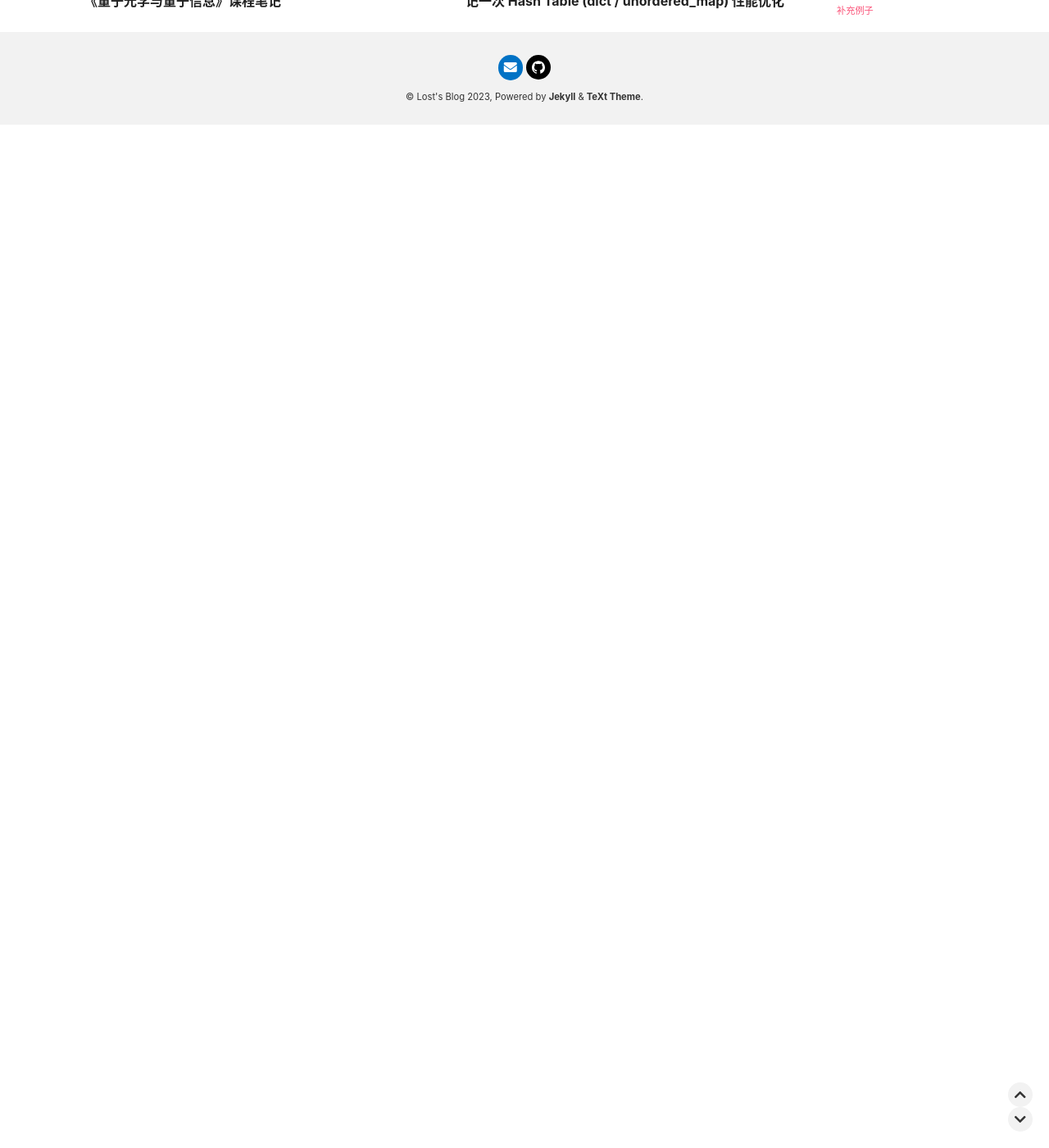
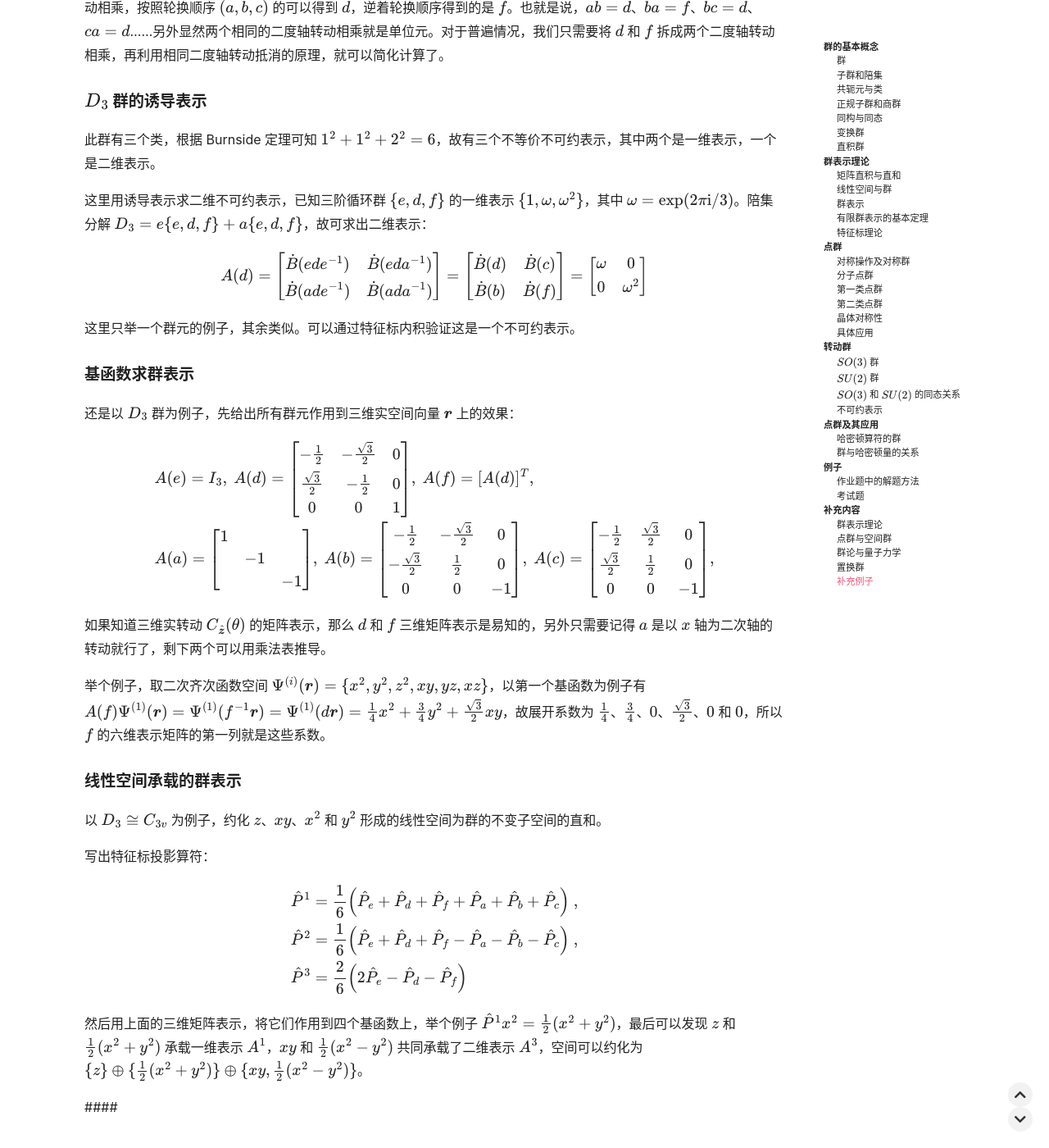
Before and after one commit to Lost-MSth/Lost-MSth.github.io, a Jekyll site: the page built from _posts/physics/2023-02-21-introduction-to-group-theory-lecture-note.md, in a window 1280 px wide and 1400 px high, scrolled down 29112 px. Shown: the whole window at 82% size. Built offline with Jekyll 4.4.1, drawn with Linux system fonts in a browser that asks for light colours; nearby versions of some CDN libraries; comment, search, counter and statistics services are not loaded; before the commit the page ends 29264 px from its top, so only the background shows below that; some of the changed text lies outside the part shown.

Commit message:
Update 2023-02-21-introduction-to-group-theory-lecture-note.md

```diff
--- a/_posts/physics/2023-02-21-introduction-to-group-theory-lecture-note.md
+++ b/_posts/physics/2023-02-21-introduction-to-group-theory-lecture-note.md
@@ -973,7 +973,7 @@ Frobenius 定理
 
 ### 点群与空间群
 
-定义**转动反射面** $$S_{\vb*{k}}(2 \pi / n) = \sigma_{\vb*{k}} C_{\vb*{k}}(2 \pi / n)$$，和**转动反演轴**有关系式：$$\sigma_{\vb*{k}} C_{\vb*{k}}(2 \pi / n) = I C_{\vb*{k}}(2 \pi / n + \pi)$$。
+定义**转动反射面** $$S_{\vb*{k}}(2 \pi / n) = \sigma_{\vb*{k}} C_{\vb*{k}}(2 \pi / n)$$，和**转动反演轴**有关系式：$$\sigma_{\vb*{k}} C_{\vb*{k}}(2 \pi / n) = I C_{\vb*{k}}(2 \pi / n + \pi)$$，再补一个对转轴的转动：当 $O \in \mathrm{SO}(3)$ 时，有 $$O C_{\vb*{k}}(\theta) O^{-1} = C_{O \vb*{k}} (\theta)$$。
 
 1. 第一类点群：$C_n$、$D_n$、$T$、$O$、$Y$（二十面体群）
 2. 第二类点群
@@ -1066,7 +1066,87 @@ $$
 **杨图 $[\lambda]$ 对应的不可约表示的维度，等于其标准盘的个数。**
 
 > 补一个计算技巧：只有一个公共元的两个轮换可以连接，即 $$\mqty(a & b & c & d) \mqty(d & e & f) = \mqty(a & b & c & d & e & f)$$，注意等号意味着同样也可以用这个式子来拆解。
-
+>
 > 略去李群、李代数部分，因为要从拓扑、流形开始抄，不想干了。
 
 ### 补充例子
+
+**定理：一个群元的同类的个数乘上与这个群元对易的群元个数，等于群的阶。**
+
+#### $D_3$ 群
+
+$D_3$ 群是一个非常常见常考的群，其本质定义是对于平面上一个正三角形，使其形状不变的六种操作组成的群，包括单位元 $e$，两个三度轴的 $$120^{\circ}$$ 转动操作 $d$ 和 $f$，以及三个在水平面上的二度轴转动 $a$、$b$ 和 $c$。
+
+$D_3$ 群的类：$$\{e\}$$、$$\{d, f\}$$、$$\{a, b, c\}$$。
+
+乘法表背起来麻烦，但是除了从头画图推导，我们有一些别的技巧来记忆。两个三度轴的转动相乘是简单的，毕竟正规子群 $$\{e, d, f\}$$ 是三阶循环群，所以 $dd = f$ 并且 $ff = d$。三个二度轴的转动互相乘满足一个规律：不同的两个二度轴转动相乘，按照轮换顺序 $(a, b, c)$ 的可以得到 $d$，逆着轮换顺序得到的是 $f$。也就是说，$ab = d$、$ba = f$、$bc = d$、$ca = d$……另外显然两个相同的二度轴转动相乘就是单位元。对于普遍情况，我们只需要将 $d$ 和 $f$ 拆成两个二度轴转动相乘，再利用相同二度轴转动抵消的原理，就可以简化计算了。
+
+#### $D_3$ 群的诱导表示
+
+此群有三个类，根据 Burnside 定理可知 $1^2 + 1^2 + 2^2 = 6$，故有三个不等价不可约表示，其中两个是一维表示，一个是二维表示。
+
+这里用诱导表示求二维不可约表示，已知三阶循环群 $$\{e, d, f\}$$ 的一维表示 $$\{1, \omega, \omega^2\}$$，其中 $\omega = \exp(2 \pi \ii / 3)$。陪集分解 $$D_3 = e \{e, d, f\} + a \{e, d, f\}$$，故可求出二维表示：
+
+$$
+A(d) = \mqty[
+   \dot{B}(e d e^{-1}) & \dot{B}(e d a^{-1}) \\
+   \dot{B}(a d e^{-1}) & \dot{B}(a d a^{-1})
+] = \mqty [
+   \dot{B}(d) & \dot{B}(c) \\
+   \dot{B}(b) & \dot{B}(f)
+] = \mqty [
+   \omega & 0 \\
+   0 & \omega^2
+]
+$$
+
+这里只举一个群元的例子，其余类似。可以通过特征标内积验证这是一个不可约表示。
+
+#### 基函数求群表示
+
+还是以 $D_3$ 群为例子，先给出所有群元作用到三维实空间向量 $$\vb*{r}$$ 上的效果：
+
+$$
+\begin{aligned}
+& A(e) = I_3,
+\ A(d) = \mqty[
+   -\frac{1}{2} & -\frac{\sqrt{3}}{2} & 0 \\
+   \frac{\sqrt{3}}{2} & - \frac{1}{2} & 0 \\
+   0 & 0 & 1
+],
+\ A(f) = [A(d)]^{T}, \\
+& A(a) = \mqty[\dmat{1, -1, -1}],
+\ A(b) = \mqty[
+   -\frac{1}{2} & -\frac{\sqrt{3}}{2} & 0 \\
+   -\frac{\sqrt{3}}{2} & \frac{1}{2} & 0 \\
+   0 & 0 & -1
+],
+\ A(c) = \mqty[
+   -\frac{1}{2} & \frac{\sqrt{3}}{2} & 0 \\
+   \frac{\sqrt{3}}{2} & \frac{1}{2} & 0 \\
+   0 & 0 & -1
+],
+\end{aligned}
+$$
+
+如果知道三维实转动 $$C_{\vu*{z}}(\theta)$$ 的矩阵表示，那么 $d$ 和 $f$ 三维矩阵表示是易知的，另外只需要记得 $a$ 是以 $x$ 轴为二次轴的转动就行了，剩下两个可以用乘法表推导。
+
+举个例子，取二次齐次函数空间 $$\Psi^{(i)}(\vb*{r}) = \{x^2, y^2, z^2, xy, yz, xz\}$$，以第一个基函数为例子有 $$A(f) \Psi^{(1)}(\vb*{r}) = \Psi^{(1)}(f^{-1} \vb*{r}) = \Psi^{(1)}(d \vb*{r}) = \frac{1}{4} x^2 + \frac{3}{4} y^2 + \frac{\sqrt{3}}{2} xy$$，故展开系数为 $\frac{1}{4}$、$\frac{3}{4}$、$0$、$\frac{\sqrt{3}}{2}$、$0$ 和 $0$，所以 $f$ 的六维表示矩阵的第一列就是这些系数。
+
+#### 线性空间承载的群表示
+
+以 $D_3 \cong C_{3v}$ 为例子，约化 $z$、$xy$、$x^2$ 和 $y^2$ 形成的线性空间为群的不变子空间的直和。
+
+写出特征标投影算符：
+
+$$
+\begin{aligned}
+   \hat{P}^{1} &= \frac{1}{6} \qty(\hat{P}_{e} + \hat{P}_{d} + \hat{P}_{f} + \hat{P}_{a} + \hat{P}_{b} + \hat{P}_{c}) \ , \\
+   \hat{P}^{2} &= \frac{1}{6} \qty(\hat{P}_{e} + \hat{P}_{d} + \hat{P}_{f} - \hat{P}_{a} - \hat{P}_{b} - \hat{P}_{c}) \ , \\
+   \hat{P}^{3} &= \frac{2}{6} \qty(2 \hat{P}_{e} - \hat{P}_{d} - \hat{P}_{f})
+\end{aligned}
+$$
+
+然后用上面的三维矩阵表示，将它们作用到四个基函数上，举个例子 $$\hat{P}^{1} x^2 = \frac{1}{2} (x^2 + y^2)$$，最后可以发现 $z$ 和 $\frac{1}{2} (x^2 + y^2)$ 承载一维表示 $A^{1}$，$xy$ 和 $\frac{1}{2} (x^2 - y^2)$ 共同承载了二维表示 $A^{3}$，空间可以约化为 $$\{z\} \oplus \{\frac{1}{2} (x^2 + y^2)\} \oplus \{xy, \frac{1}{2} (x^2 - y^2)\}$$。
+
+####
```
